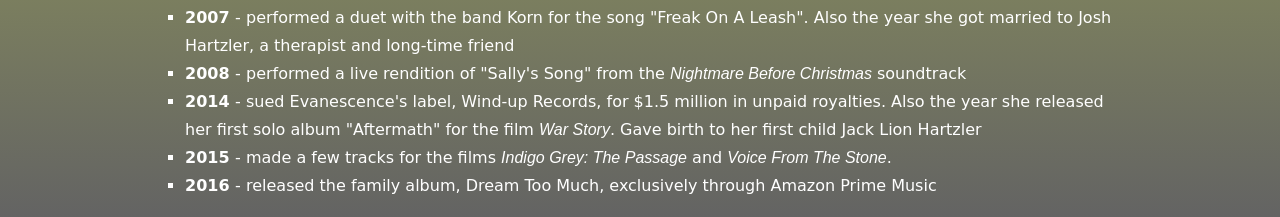
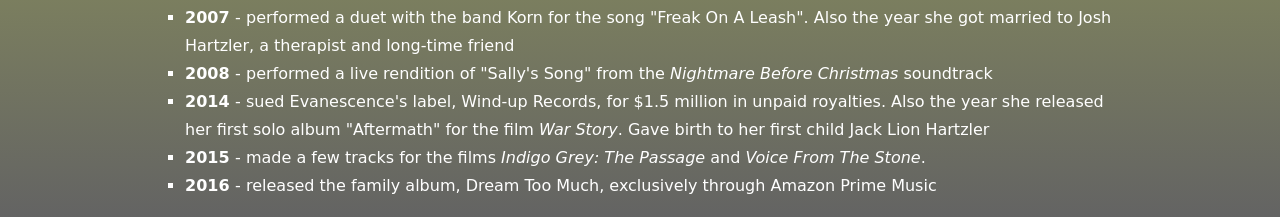
Before and after one commit to mhalomy/tribute-amy-lee, a plain HTML site: page index.html in a window 1280 px wide. Shown: the part 1232-1449 px from the top of the page. Drawn offline with Linux system fonts and the light colour scheme; a web font is replaced by a local one.

Commit message:
chore: made emphasized text with Arima Madurai font family

```diff
--- a/resources/css/index.css
+++ b/resources/css/index.css
@@ -115,7 +115,7 @@ li {
   font-family: "Arima Madurai", cursive;
 }
 
-span {
+span, i {
   font-weight: normal;
   font-family: "Arima Madurai", cursive;
 }
```
